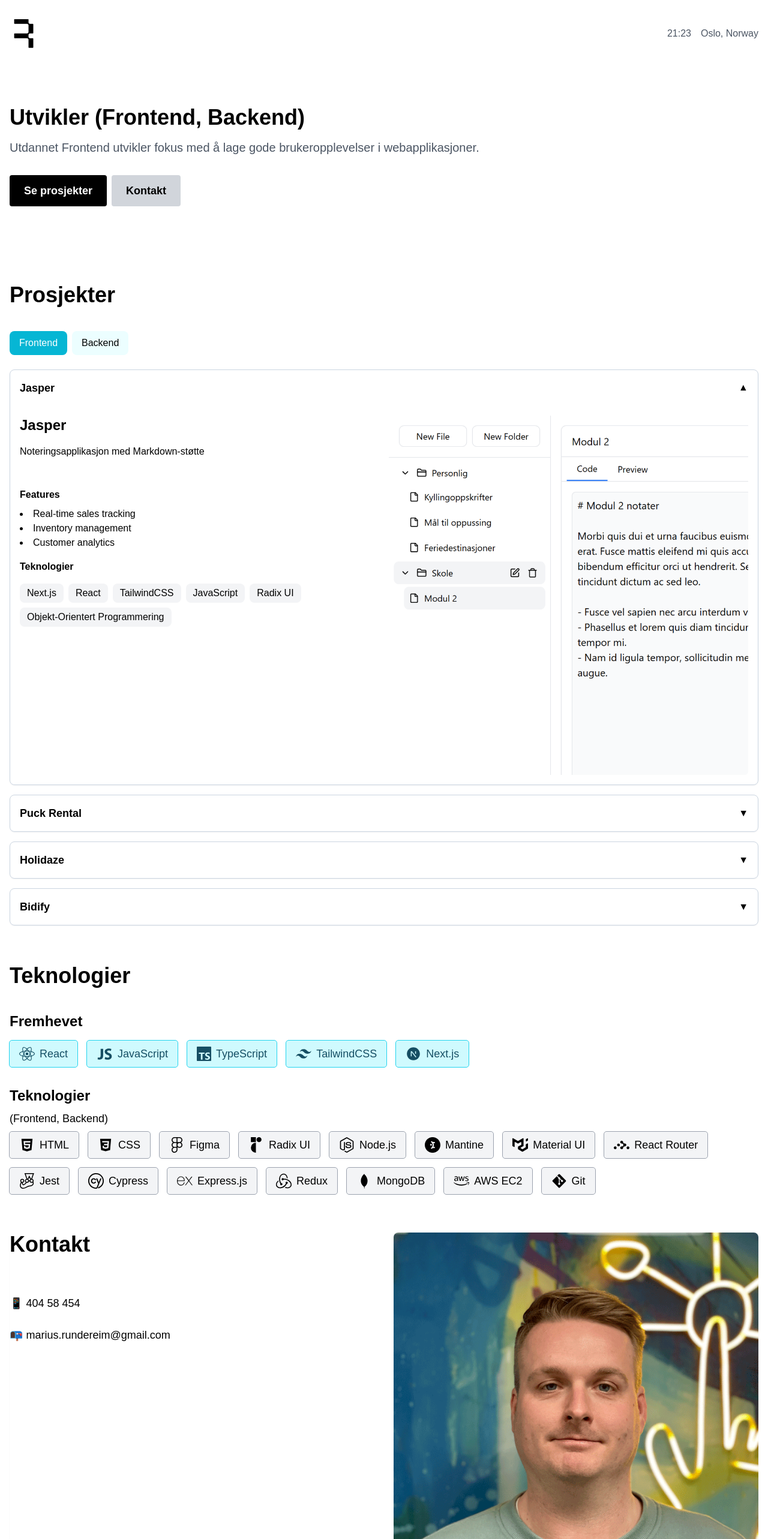
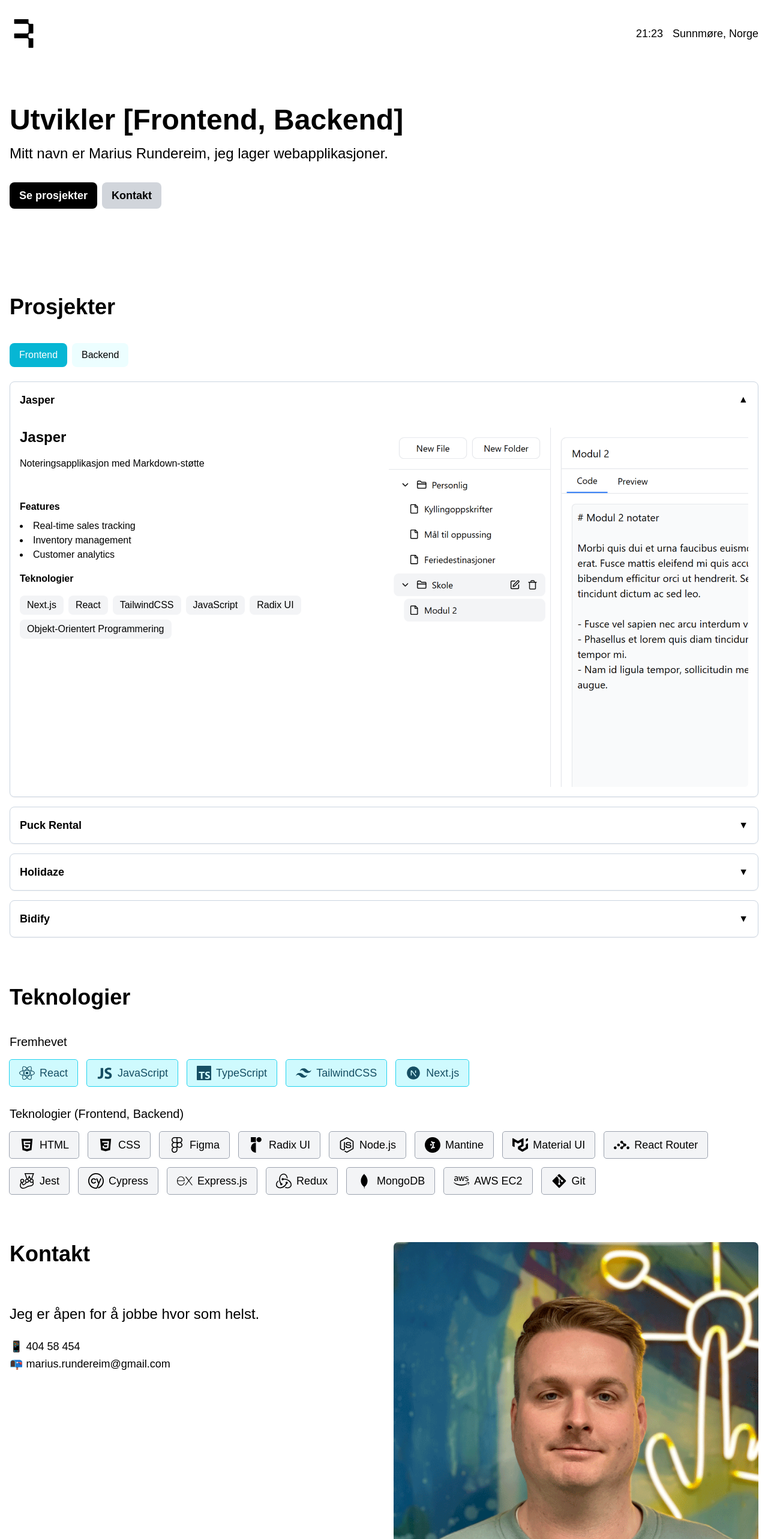
Before and after one commit to mariusrundereim/portfolio-v3, a React (Vite) app: page / in a window 1280 px wide. Shown: the top 2566 px of the page at 60% size. Built offline with nearby package versions, Linux system fonts and the light colour scheme.

Commit message:
overall update 2

```diff
--- a/src/App.jsx
+++ b/src/App.jsx
@@ -7,7 +7,7 @@ import Technologies from "./components/sections/Technologies";
 function App() {
   return (
     <>
-      <main className="max-w-screen-xl mx-auto px-4 flex flex-col space-y-16 pb-20">
+      <main className="max-w-screen-xl mx-auto px-4 flex flex-col space-y-20 pb-20">
         <Hero />
 
         <section id="projects">
--- a/src/components/core/Buttons/index.jsx
+++ b/src/components/core/Buttons/index.jsx
@@ -3,11 +3,11 @@ import styled from "styled-components";
 import classNames from "classnames";
 
 const sizes = {
-  small: "px-4 py-2 text-sm",
+  small: "px-4 py-2 text-lg",
   large: "px-6 py-3 text-lg",
 };
 
-const baseStyles = "rounded font-bold transition-colors duration-300";
+const baseStyles = "rounded-lg font-bold transition-colors duration-300";
 const stateStyles = {
   inactive: "bg-black text-white hover:bg-gray-800",
   hover: "bg-gray-200 text-black",
--- a/src/components/sections/Contact/index.jsx
+++ b/src/components/sections/Contact/index.jsx
@@ -2,15 +2,22 @@ import photo from "/profile-img.png";
 function Contact() {
   return (
     <>
-      <section className="max-w-screen-xl mx-auto bg-white rounded-lg shadow-sm">
+      <section className="max-w-screen-xl mx-auto bg-white">
         <div className="grid grid-cols-1 lg:grid-cols-2 gap-8">
           {/* Left Content Column */}
           <div className="space-y-6">
             <h2 className="text-4xl font-bold pb-10">Kontakt</h2>
-            <p className="text-lg leading-relaxed">📱 404 58 454</p>
-            <p className="text-lg leading-relaxed">
-              📭 marius.rundereim@gmail.com
-            </p>
+            <div>
+              <h2 className="text-2xl">
+                Jeg er åpen for å jobbe hvor som helst.
+              </h2>
+            </div>
+            <div>
+              <p className="text-lg leading-relaxed">📱 404 58 454</p>
+              <p className="text-lg leading-relaxed">
+                📭 marius.rundereim@gmail.com
+              </p>
+            </div>
           </div>
           {/* Right Image Column */}
           <div className="relative h-full">
--- a/src/components/sections/Hero/index.jsx
+++ b/src/components/sections/Hero/index.jsx
@@ -23,7 +23,7 @@ function Hero() {
   }, []);
 
   return (
-    <div className="bg-white">
+    <div>
       <div className="container mx-auto ">
         <header className="flex justify-between items-center py-8">
           <svg
@@ -42,31 +42,30 @@ function Hero() {
             </defs>
           </svg>
           <div className="flex items-center space-x-4">
-            <span className="text-gray-600">{formatTime(currentTime)}</span>
-            <span className="text-gray-600">Oslo, Norway</span>
+            <span className="text-lg">{formatTime(currentTime)}</span>
+            <span className="text-lg">Sunnmøre, Norge</span>
           </div>
         </header>
 
         <main className="gap-12 py-16">
           <div className="flex flex-col justify-center space-y-8">
             <div className="space-y-4">
-              <h1 className="text-4xl font-bold">
-                Utvikler (Frontend, Backend)
+              <h1 className="text-5xl font-bold">
+                Utvikler [Frontend, Backend]
               </h1>
-              <p className="text-xl text-gray-600">
-                Utdannet Frontend utvikler fokus med å lage gode
-                brukeropplevelser i webapplikasjoner.
+              <p className="text-2xl">
+                Mitt navn er Marius Rundereim, jeg lager webapplikasjoner.
               </p>
             </div>
 
             <div className="flex flex-row gap-2">
               <ScrollLink to="projects" smooth={true} duration={800}>
-                <Button size="large" state="inactive">
+                <Button size="small" state="inactive">
                   Se prosjekter
                 </Button>
               </ScrollLink>
               <ScrollLink to="contact" smooth={true} duration={800}>
-                <Button size="large" state="active">
+                <Button size="small" state="active">
                   Kontakt
                 </Button>
               </ScrollLink>
--- a/src/components/sections/Technologies/listTags.jsx
+++ b/src/components/sections/Technologies/listTags.jsx
@@ -4,7 +4,7 @@ function ListTags() {
   return (
     <div className="space-y-8">
       <div>
-        <h3 className="text-2xl font-semibold mb-4">Fremhevet</h3>
+        <h3 className="text-xl mb-4">Fremhevet</h3>
         <div className="gap-4 flex flex-wrap">
           {TECHNOLOGIES.featured.map((tech) => (
             <Tag
@@ -22,8 +22,7 @@ function ListTags() {
       </div>
 
       <div>
-        <h3 className="text-2xl font-semibold mb-2">Teknologier</h3>
-        <p className="text-lg mb-2">(Frontend, Backend)</p>
+        <h3 className="text-xl mb-4">Teknologier (Frontend, Backend)</h3>
         <div className="gap-4 flex flex-wrap">
           {TECHNOLOGIES.regular.map((tech) => (
             <Tag
```
